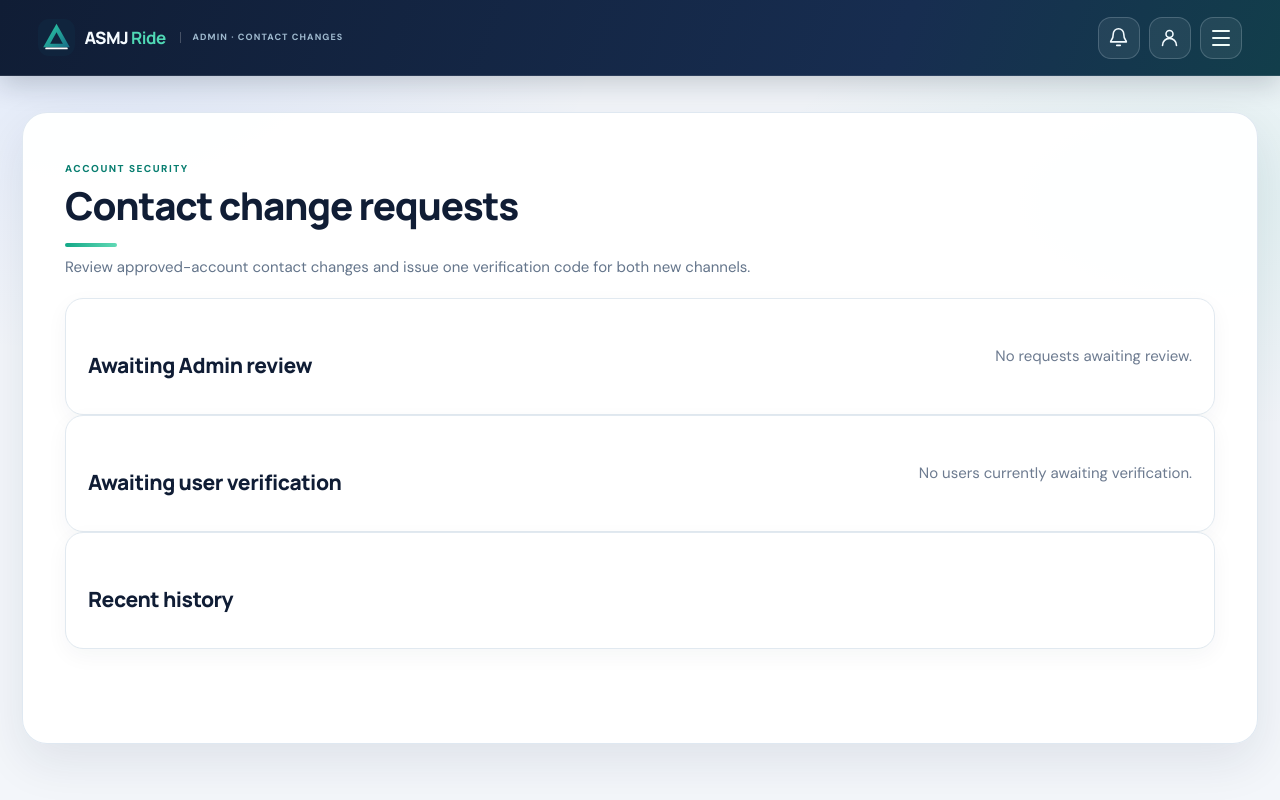
After one commit to mjoshi25/asmj-rides, a Spring Boot app: page /admin/contact-changes in a window 1280 px wide. The commit adds this page. Run offline with Spring Boot 4, Linux system fonts and the light colour scheme; the visitor is signed in with stand-in values (Sample User, id 1); data that the repository does not hold is empty; some of the project's set-up classes (security, data sources, template engines, error pages and the like) are left out, and stand-ins take their place; some libraries are stand-ins or nearby versions.

Commit message:
new changes 08

```diff
--- /dev/null
+++ b/src/main/java/in/asmj/ride/web/ContactChangeController.java
@@ -0,0 +1,105 @@
+package in.asmj.ride.web;
+
+import in.asmj.ride.model.ContactChangeRequest;
+import in.asmj.ride.model.UserAccount;
+import in.asmj.ride.repo.ContactChangeRequestRepository;
+import in.asmj.ride.repo.UserAccountRepository;
+import in.asmj.ride.service.RideNotificationService;
+import org.springframework.security.core.Authentication;
+import org.springframework.security.crypto.password.PasswordEncoder;
+import org.springframework.stereotype.Controller;
+import org.springframework.ui.Model;
+import org.springframework.web.bind.annotation.*;
+import org.springframework.web.servlet.mvc.support.RedirectAttributes;
+import java.security.SecureRandom;
+import java.time.Instant;
+import java.time.temporal.ChronoUnit;
+import java.util.List;
+import java.util.Locale;
+import jakarta.servlet.http.HttpSession;
+import org.springframework.security.core.context.SecurityContextHolder;
+
+@Controller
+public class ContactChangeController {
+    private static final List<String> OPEN_STATES=List.of("PENDING_ADMIN_REVIEW","VERIFICATION_PENDING");
+    private static final int MAX_ATTEMPTS=5;
+    private final UserAccountRepository users; private final ContactChangeRequestRepository requests;
+    private final RideNotificationService notifications; private final PasswordEncoder encoder;
+    private final SecureRandom random=new SecureRandom();
+    public ContactChangeController(UserAccountRepository users, ContactChangeRequestRepository requests,
+            RideNotificationService notifications, PasswordEncoder encoder){
+        this.users=users;this.requests=requests;this.notifications=notifications;this.encoder=encoder;
+    }
+    private UserAccount me(Authentication a){return users.findByEmailIgnoreCase(a.getName()).orElseThrow();}
+
+    @PostMapping("/account/contact-change")
+    public String requestChange(Authentication auth,@RequestParam(required=false) String newEmail,
+            @RequestParam(required=false) String newMobile, RedirectAttributes flash){
+        UserAccount user=me(auth);
+        if(!"APPROVED".equalsIgnoreCase(user.getStatus())) return "redirect:/account?contactChangeNotApproved";
+        if(requests.findFirstByUserIdAndStatusIn(user.getId(),OPEN_STATES).isPresent()) return "redirect:/account?contactChangePending";
+        String email=clean(newEmail), mobile=clean(newMobile);
+        if(email==null) email=user.getEmail(); else email=email.toLowerCase(Locale.ROOT);
+        if(mobile==null) mobile=user.getMobile();
+        if(email.equalsIgnoreCase(nullToEmpty(user.getEmail())) && mobile.equals(nullToEmpty(user.getMobile()))) return "redirect:/account?contactChangeNoChange";
+        if(!email.matches("^[a-z0-9._%+-]+@[a-z0-9.-]+\\.[a-z]{2,}$") || mobile.length()<8 || mobile.length()>16 || !mobile.matches("[+0-9 -]+")) return "redirect:/account?contactChangeInvalid";
+        var emailOwner=users.findByEmailIgnoreCase(email);
+        if(emailOwner.isPresent()&&!emailOwner.get().getId().equals(user.getId())) return "redirect:/account?contactChangeInUse";
+        var mobileOwner=users.findByMobile(mobile);
+        if(mobileOwner.isPresent()&&!mobileOwner.get().getId().equals(user.getId())) return "redirect:/account?contactChangeInUse";
+        ContactChangeRequest request=new ContactChangeRequest(); request.setUserId(user.getId()); request.setUserName(user.getName());
+        request.setOldEmail(user.getEmail()); request.setOldMobile(user.getMobile()); request.setNewEmail(email); request.setNewMobile(mobile);
+        request.setRequestedBy(auth.getName()); request.setRequestedAt(Instant.now()); requests.save(request);
+        notifications.notifyAdmins("Contact details change requested",user.getName()+" requested an update to registered contact details. Review and issue one security code.","/admin/contact-changes",request.getId(),"CONTACT_CHANGE");
+        return "redirect:/account?contactChangeSubmitted";
+    }
+
+    @PostMapping("/account/contact-change/{id}/verify")
+    public String verify(Authentication auth,@PathVariable String id,@RequestParam String code,HttpSession session){
+        UserAccount user=me(auth); ContactChangeRequest r=requests.findById(id).orElseThrow();
+        if(!user.getId().equals(r.getUserId())||!"VERIFICATION_PENDING".equals(r.getStatus())) return "redirect:/account?contactVerifyError";
+        if(r.getCodeExpiresAt()==null||Instant.now().isAfter(r.getCodeExpiresAt())){r.setStatus("EXPIRED");r.setSecurityCodeHash(null);requests.save(r);return "redirect:/account?contactCodeExpired";}
+        if(r.getVerificationAttempts()>=MAX_ATTEMPTS){r.setStatus("LOCKED");r.setSecurityCodeHash(null);requests.save(r);return "redirect:/account?contactCodeLocked";}
+        r.setVerificationAttempts(r.getVerificationAttempts()+1);
+        if(code==null||!encoder.matches(code.trim(),r.getSecurityCodeHash())){if(r.getVerificationAttempts()>=MAX_ATTEMPTS){r.setStatus("LOCKED");r.setSecurityCodeHash(null);}requests.save(r);return "redirect:/account?contactCodeInvalid";}
+        if(!r.getNewEmail().equalsIgnoreCase(user.getEmail()) && users.findByEmailIgnoreCase(r.getNewEmail()).filter(u->!u.getId().equals(user.getId())).isPresent()) return "redirect:/account?contactChangeInUse";
+        if(!r.getNewMobile().equals(user.getMobile()) && users.findByMobile(r.getNewMobile()).filter(u->!u.getId().equals(user.getId())).isPresent()) return "redirect:/account?contactChangeInUse";
+        user.setEmail(r.getNewEmail()); user.setMobile(r.getNewMobile()); user.setMobileVerified(true); users.save(user);
+        r.setStatus("COMPLETED");r.setVerifiedBy(auth.getName());r.setVerifiedAt(Instant.now());r.setCompletedAt(Instant.now());r.setSecurityCodeHash(null);requests.save(r);
+        notifications.notifyAdmins("Contact details updated",user.getName()+" completed contact verification.","/admin/contact-changes",r.getId(),"CONTACT_CHANGE");
+        SecurityContextHolder.clearContext();
+        session.invalidate();
+        return "redirect:/login?contactUpdated";
+    }
+
+    @GetMapping("/admin/contact-changes")
+    public String adminQueue(Model model){
+        model.addAttribute("pendingRequests",requests.findByStatusOrderByRequestedAtAsc("PENDING_ADMIN_REVIEW"));
+        model.addAttribute("verificationRequests",requests.findByStatusOrderByRequestedAtAsc("VERIFICATION_PENDING"));
+        model.addAttribute("history",requests.findAll().stream().filter(r->!OPEN_STATES.contains(r.getStatus())).sorted((a,b)->b.getRequestedAt().compareTo(a.getRequestedAt())).limit(50).toList());
+        return "admin-contact-changes";
+    }
+
+    @PostMapping("/admin/contact-changes/{id}/issue-code")
+    public String issueCode(Authentication auth,@PathVariable String id,RedirectAttributes flash){
+        ContactChangeRequest r=requests.findById(id).orElseThrow();
+        if(!"PENDING_ADMIN_REVIEW".equals(r.getStatus())) return "redirect:/admin/contact-changes?error";
+        UserAccount user=users.findById(r.getUserId()).orElse(null); if(user==null||!"APPROVED".equalsIgnoreCase(user.getStatus())) return "redirect:/admin/contact-changes?error";
+        String code=String.format("%06d",random.nextInt(1_000_000)); Instant now=Instant.now();
+        r.setSecurityCodeHash(encoder.encode(code));r.setCodeIssuedAt(now);r.setCodeExpiresAt(now.plus(10,ChronoUnit.MINUTES));
+        r.setCodeIssuedBy(auth.getName());r.setReviewedBy(auth.getName());r.setReviewedAt(now);r.setVerificationAttempts(0);r.setStatus("VERIFICATION_PENDING");requests.save(r);
+        // The application has no configured SMS/email gateway. Display this one-time code to Admin for secure manual delivery to BOTH new channels.
+        flash.addFlashAttribute("issuedCode",code);flash.addFlashAttribute("issuedFor",r.getNewMobile()+" / "+r.getNewEmail());
+        return "redirect:/admin/contact-changes?codeIssued";
+    }
+
+    @PostMapping("/admin/contact-changes/{id}/reject")
+    public String reject(Authentication auth,@PathVariable String id,@RequestParam(required=false) String note){
+        ContactChangeRequest r=requests.findById(id).orElseThrow(); if(!"PENDING_ADMIN_REVIEW".equals(r.getStatus())) return "redirect:/admin/contact-changes?error";
+        r.setStatus("REJECTED");r.setReviewedBy(auth.getName());r.setReviewedAt(Instant.now());r.setAdminNote(note);requests.save(r);
+        notifications.notifyUser(r.getUserId(),"Contact change request declined","Your request to change account contact details was declined. Please contact support.","/support",null,"CONTACT_CHANGE");
+        return "redirect:/admin/contact-changes?updated";
+    }
+    private static String clean(String s){return s==null||s.isBlank()?null:s.trim();}
+    private static String nullToEmpty(String s){return s==null?"":s;}
+}
--- /dev/null
+++ b/src/main/resources/templates/admin-contact-changes.html
@@ -0,0 +1,6 @@
+<!doctype html><html lang="en" xmlns:th="http://www.thymeleaf.org"><head><meta charset="utf-8"><meta name="viewport" content="width=device-width,initial-scale=1"><title>Contact change requests · ASMJ Ride</title><link rel="stylesheet" href="/css/app.css?v=phase8-contact-change"><link rel="icon" href="/images/asmj-ride-mark.svg"></head><body class="page-partner"><header th:replace="~{fragments/navigation :: authenticatedHeader('ADMIN · CONTACT CHANGES')}"></header><main class="panel"><div class="account-page-heading"><div><span class="eyebrow">ACCOUNT SECURITY</span><h1>Contact change requests</h1><p>Review approved-account contact changes and issue one verification code for both new channels.</p></div></div>
+<div class="success" th:if="${issuedCode != null}"><strong>One-time security code: <span th:text="${issuedCode}"></span></strong><p>Deliver this code securely to BOTH: <span th:text="${issuedFor}"></span>. It expires in 10 minutes. This code is shown only in this response; do not share it with anyone else.</p></div>
+<p class="success" th:if="${param.updated != null}">Request updated.</p><p class="error" th:if="${param.error != null}">This request is no longer eligible for that action.</p>
+<section class="ride"><h2>Awaiting Admin review</h2><article class="ride" th:each="r:${pendingRequests}"><h3 th:text="${r.userName}">User</h3><p>Existing: <span th:text="${r.oldMobile}"></span> · <span th:text="${r.oldEmail}"></span></p><p>Requested: <strong th:text="${r.newMobile}"></strong> · <strong th:text="${r.newEmail}"></strong></p><p>Submitted: <span th:text="${r.requestedAt}"></span></p><div class="form-row"><form method="post" th:action="@{'/admin/contact-changes/'+${r.id}+'/issue-code'}"><input type="hidden" th:name="${_csrf.parameterName}" th:value="${_csrf.token}"><button class="btn" type="submit">Approve &amp; generate security code</button></form><form method="post" th:action="@{'/admin/contact-changes/'+${r.id}+'/reject'}"><input type="hidden" th:name="${_csrf.parameterName}" th:value="${_csrf.token}"><input name="note" placeholder="Reason (optional)"><button class="btn danger" type="submit">Reject request</button></form></div></article><p th:if="${#lists.isEmpty(pendingRequests)}">No requests awaiting review.</p></section>
+<section class="ride"><h2>Awaiting user verification</h2><article class="ride" th:each="r:${verificationRequests}"><h3 th:text="${r.userName}"></h3><p>New mobile: <strong th:text="${r.newMobile}"></strong> · New email: <strong th:text="${r.newEmail}"></strong></p><p>Code issued: <span th:text="${r.codeIssuedAt}"></span> · Expires: <span th:text="${r.codeExpiresAt}"></span> · Attempts: <span th:text="${r.verificationAttempts}"></span>/5</p></article><p th:if="${#lists.isEmpty(verificationRequests)}">No users currently awaiting verification.</p></section>
+<section class="ride"><h2>Recent history</h2><article th:each="r:${history}"><strong th:text="${r.userName}"></strong> · <span th:text="${r.status}"></span> · <span th:text="${r.requestedAt}"></span></article></section></main><script src="/js/app-ui.js?v=phase8-contact-change" defer></script></body></html>
--- a/src/main/resources/templates/fragments/navigation.html
+++ b/src/main/resources/templates/fragments/navigation.html
@@ -27,6 +27,7 @@
     <a sec:authorize="hasAnyAuthority('FLEET_OWNER','ROLE_FLEET_OWNER')" href="/fleet/authorizations">Agent access requests</a>
     <a sec:authorize="hasAnyAuthority('ADMIN','ROLE_ADMIN')" href="/admin">Admin panel</a>
     <a sec:authorize="hasAnyAuthority('ADMIN','ROLE_ADMIN')" href="/admin/operations">Trip operations</a>
+    <a sec:authorize="hasAnyAuthority('ADMIN','ROLE_ADMIN')" href="/admin/contact-changes">Contact change requests</a>
     <a href="/payments">Payments</a>
     <a href="/support">Help &amp; support</a>
     <a href="/notifications">Notifications</a>
--- a/src/main/resources/templates/login.html
+++ b/src/main/resources/templates/login.html
@@ -4,14 +4,14 @@
 <meta charset="utf-8"><meta name="viewport" content="width=device-width,initial-scale=1">
 <title>Sign in | ASMJ Ride</title><meta name="theme-color" content="#10243d">
 <link rel="icon" type="image/svg+xml" href="/images/asmj-ride-mark.svg"><link rel="apple-touch-icon" href="/images/asmj-ride-mark.svg">
-<link rel="stylesheet" href="/css/app.css?v=phase4-brand-20261122">
+<link rel="stylesheet" href="/css/app.css?v=phase8-contact-change-20261122">
 </head>
 <body class="page-login auth-page">
 <header class="auth-header"><a class="footer-brand" href="/"><img class="brand-logo" src="/images/asmj-ride-logo.svg" alt="ASMJ Ride"></a><a class="auth-home-link" href="/">Back to home <span aria-hidden="true">→</span></a></header>
 <main class="auth auth-redesign">
 <section class="auth-story"><span class="auth-eyebrow">WELCOME TO ASMJ RIDE</span><h1>Your journey<br><em>starts here.</em></h1><p>Sign in to book a ride, manage your vehicles, or keep your travel business moving.</p><div class="auth-benefits"><span><i>✓</i> Easy ride bookings</span><span><i>✓</i> Trusted travel partners</span><span><i>✓</i> One place for every journey</span></div><div class="auth-route-art" aria-hidden="true"><span class="auth-route-line"></span><span class="auth-route-pin">●</span><span class="auth-route-car">🚘</span><span class="auth-route-destination">◆</span></div></section>
 <section class="auth-form-panel"><div class="auth-form-heading"><span class="auth-mobile-brand"><img src="/images/asmj-ride-mark.svg" alt=""></span><span class="auth-eyebrow">YOUR ACCOUNT</span><h2>Welcome back</h2><p>Enter your account details to continue.</p></div>
-<p class="success" th:if="${success}" th:text="${success}"></p><p class="error" th:if="${error}" th:text="${error}"></p><p class="error" th:if="${param.error != null}">Login failed. Check your email and password. If your mobile is not verified, enter the security code provided by ASMJ Ride support. Driver and fleet accounts also require approval.</p>
+<p class="success" th:if="${param.contactUpdated != null}">Your new contact details are verified and active. Sign in with your updated email address.</p><p class="success" th:if="${success}" th:text="${success}"></p><p class="error" th:if="${error}" th:text="${error}"></p><p class="error" th:if="${param.error != null}">Login failed. Check your email and password. If your mobile is not verified, enter the security code provided by ASMJ Ride support. Driver and fleet accounts also require approval.</p>
 <form method="post" action="/login"><input type="hidden" th:name="${_csrf.parameterName}" th:value="${_csrf.token}">
 <label for="login-email">Email address</label><input id="login-email" name="username" type="email" autocomplete="username" placeholder="you@example.com" required>
 <label for="login-password">Password</label><div class="password-field"><input id="login-password" name="password" type="password" autocomplete="current-password" placeholder="Enter your password" required><button class="password-toggle" type="button" data-password-toggle="login-password" aria-label="Show password">Show</button></div>
@@ -19,4 +19,4 @@
 <div class="auth-switch"><span>New to ASMJ Ride?</span><a href="/register">Create an account</a></div><a class="auth-help-link" href="/verify-mobile">Not verified yet? Enter your admin-issued security code</a>
 </section></main>
 <footer class="site-footer"><div class="footer-inner"><a class="footer-brand" href="/"><img class="brand-logo brand-logo-light" src="/images/asmj-ride-logo-white.svg" alt="ASMJ Ride"></a><p>Move comfortably. Travel confidently.</p><div class="footer-links"><a href="/">Home</a><a href="/support">Chat with Admin</a><span sec:authorize="isAuthenticated()"><a href="/dashboard">Dashboard</a></span><span sec:authorize="isAnonymous()"><a href="/login">Sign in</a><a href="/register">Create account</a></span><span sec:authorize="isAuthenticated()"><form method="post" action="/logout" class="footer-logout"><input type="hidden" th:name="${_csrf.parameterName}" th:value="${_csrf.token}"><button type="submit">Logout</button></form></span></div><small>© 2026 ASMJ Ride. All rights reserved.</small></div></footer>
-<script src="/js/app-ui.js?v=phase4-brand-20261122" defer></script></body></html>
+<script src="/js/app-ui.js?v=phase8-contact-change-20261122" defer></script></body></html>
```
Also changed, not shown: PHASE-8-SECURE-CONTACT-CHANGE.md (added, +34 -0 lines), src/main/java/in/asmj/ride/model/ContactChangeRequest.java (added, +37 -0 lines), src/main/java/in/asmj/ride/repo/ContactChangeRequestRepository.java (added, +10 -0 lines), src/main/java/in/asmj/ride/web/AccountController.java (+6 -2 lines), src/main/resources/templates/account.html (+9 -0 lines).
